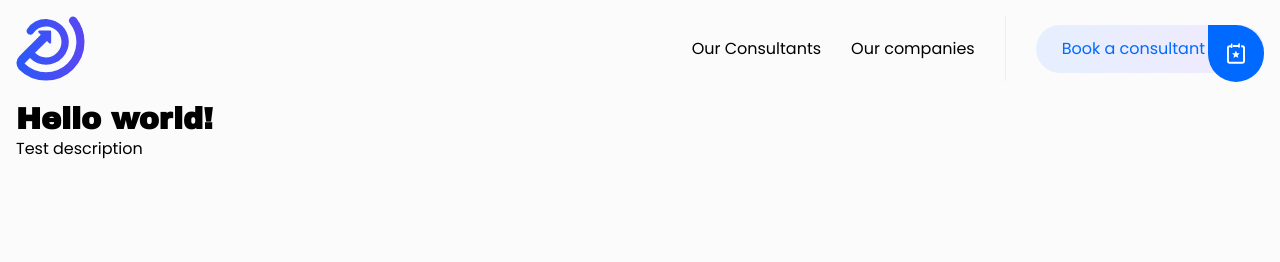
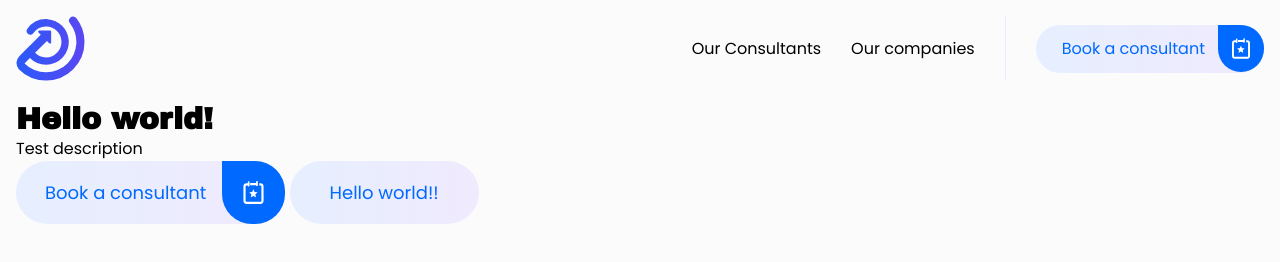
Before and after one commit to foysalimran/wave, a website: page index.html in a window 1280 px wide. Drawn offline with Linux system fonts and the light colour scheme.

Commit message:
update button

```diff
--- a/assets/css/style.css
+++ b/assets/css/style.css
@@ -7,7 +7,7 @@
 }
 
 .button-primary {
-  padding: 18px 42px 17px;
+  padding: 18px 79px 18px 29px;
   background: transparent linear-gradient(90deg, #e6efff 0%, #f0eafd 100%) 0% 0%
     no-repeat padding-box;
   border-radius: 35px;
@@ -16,9 +16,22 @@
 }
 .button-primary .button-icon {
   @apply absolute top-0 right-0 bg-primary;
-  padding: 18px 19px;
+  padding: 20px;
   border-radius: 0px 30px 30px 30px;
 }
+.button-primary .button-icon img {
+    width: 23px;
+    height: 23px;
+}
+
+.button-secondary {
+    padding: 18px 40px;
+    background: transparent linear-gradient(90deg, #e6efff 0%, #f0eafd 100%) 0% 0%
+      no-repeat padding-box;
+    border-radius: 35px;
+    @apply text-primary;
+    font-size: 18px;
+  }
 
 .header .header-logo {
   width: 69px;
@@ -42,7 +55,10 @@
   @apply text-base;
   padding: 12px 59px 12px 26px;
 }
-.header ul li button img {
+.header ul li .button-primary .button-icon {
+    padding: 13px 14px;
+  }
+.header ul li .button-primary img {
   width: 18px;
   height: 21px;
 }
--- a/index.html
+++ b/index.html
@@ -41,6 +41,13 @@
       <div class="containers">
         <h1 class="text-3xl font-bold pt-5">Hello world!</h1>
         <p>Test description</p>
+        <button class="button-primary relative">
+          <span>Book a consultant</span>
+          <span class="button-icon">
+            <img src="assets/images/Path 14113.svg" alt="button svg" />
+          </span>
+        </button>
+        <button class="button-secondary"><span>Hello world!!</span></button>
       </div>
     </div>
 
```
Also changed, not shown: assets/css/style.main.css.
